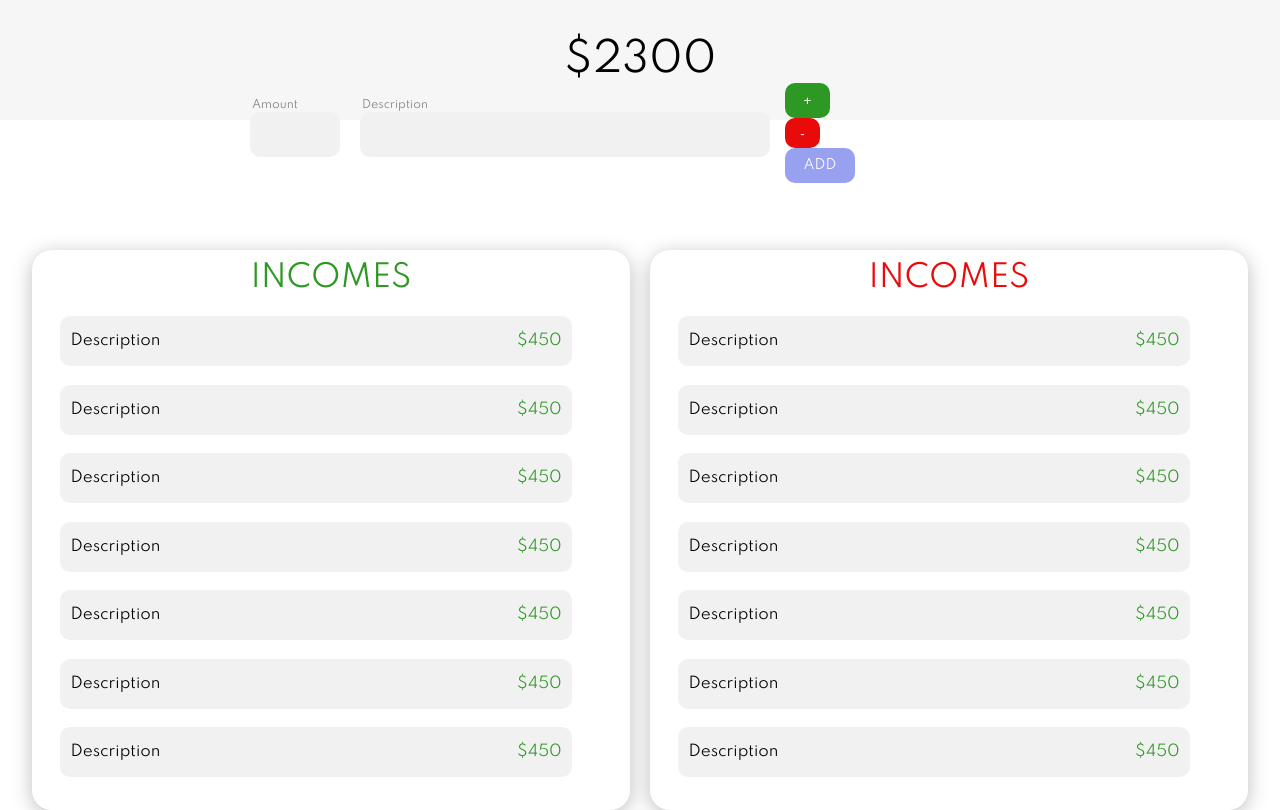
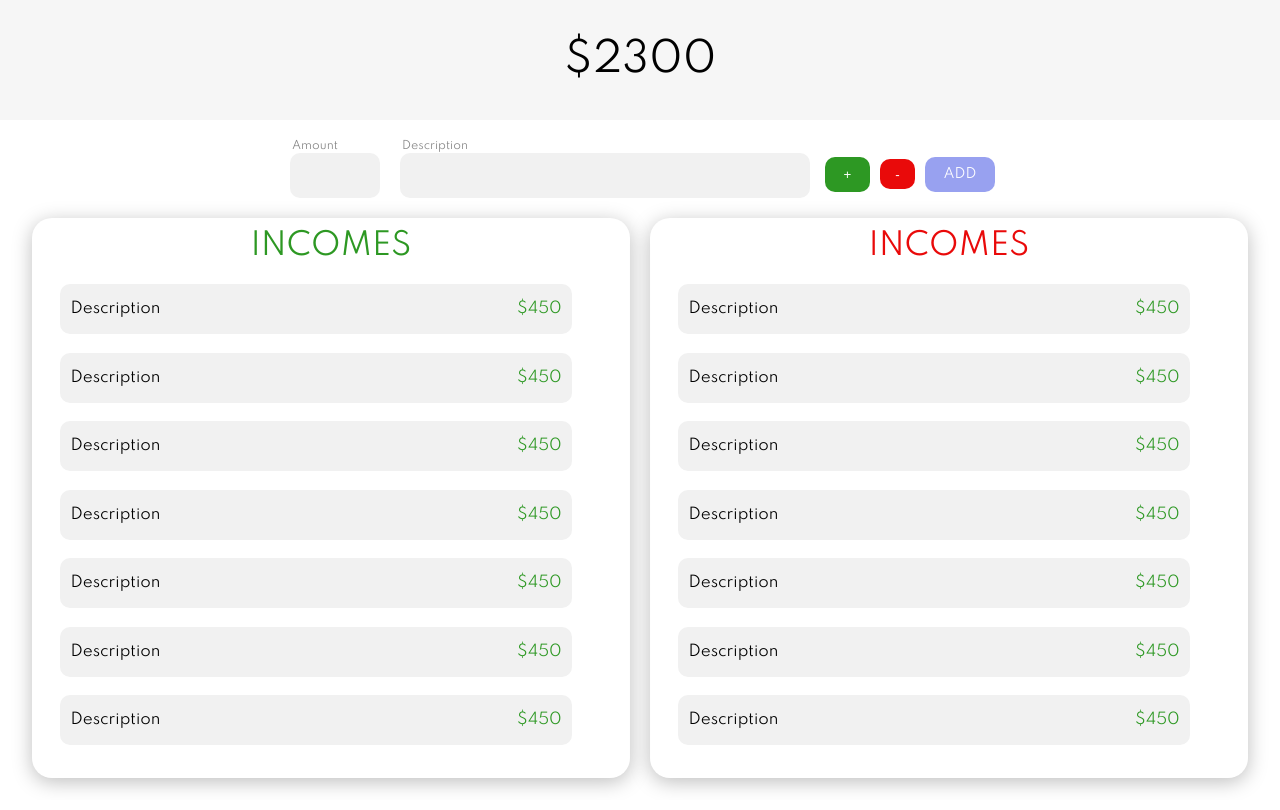
Before and after one commit to MatiasNicoletti/BudgetApp, an Angular app: page / in a window 1280 px wide. Built offline with nearby package versions, Linux system fonts and the light colour scheme.

Commit message:
Add item style bug fixed

```diff
--- a/src/app/app.module.ts
+++ b/src/app/app.module.ts
@@ -5,7 +5,6 @@ import { AppRoutingModule } from './app-routing.module';
 import { AppComponent } from './app.component';
 import { ListComponent } from './operation/list/list.component';
 import { AddComponent } from './operation/add/add.component';
-import { DeleteComponent } from './operation/delete/delete.component';
 import { BalanceComponent } from './balance/balance/balance.component';
 import { BalanceService } from './balance/balance.service';
 import { ItemComponent } from './operation/item/item.component';
@@ -18,7 +17,6 @@ import { ContainerOperationComponent } from './operation/container-operation/con
     AppComponent,
     ListComponent,
     AddComponent,
-    DeleteComponent,
     BalanceComponent,
     ItemComponent,
     IncomeComponent,
--- a/src/app/operation/add/add.component.html
+++ b/src/app/operation/add/add.component.html
@@ -8,7 +8,7 @@
         <p class="font-size-small">Description</p>
         <input class="input-field-large" type="text" />
       </div>
-      <div class="action-button">
+      <div class="action-buttons">
         <button class="btn-income btn-medium-selected">+</button>
         <button class="btn-expense btn-medium">-</button>
         <button class="btn-add-item">add</button>
--- a/src/app/operation/delete/delete.component.html
+++ /dev/null
@@ -1 +0,0 @@
-<p>delete works!</p>
--- a/src/app/operation/delete/delete.component.ts
+++ /dev/null
@@ -1,15 +0,0 @@
-import { Component, OnInit } from '@angular/core';
-
-@Component({
-  selector: 'app-delete',
-  templateUrl: './delete.component.html',
-  styleUrls: ['./delete.component.scss']
-})
-export class DeleteComponent implements OnInit {
-
-  constructor() { }
-
-  ngOnInit(): void {
-  }
-
-}
--- a/src/styles/components/_button.scss
+++ b/src/styles/components/_button.scss
@@ -53,7 +53,3 @@
     opacity: 0;
     transition: all .1s ease-in;
 }
-
-.action-button{
-    margin-top: 1rem;
-}
--- a/src/styles/layout/operation.scss
+++ b/src/styles/layout/operation.scss
@@ -8,18 +8,30 @@
     align-items: center;
 }
 
-.add-item-container{
+app-add{
+    display: flex;
+        justify-content: center;
+        align-items: center;
+    & .add-item-container{
         width: 75%;
         height: 15%;
         display: flex;
         justify-content: center;
         align-items: center;
+        margin-top: 2rem;
         & form{
             display: flex;
             justify-content: center;
         align-items: center;
         }
 
+    }
+}
+
+.action-buttons{
+    margin-top: 1rem;
+    display: flex;
+    align-items: center;
 }
 
 .items-container{
```
Also changed, not shown: src/app/operation/delete/delete.component.scss (deleted), 1 other file (tests, documents, lock files or other folders). Lines whose indentation alone changed are shown as unchanged.
